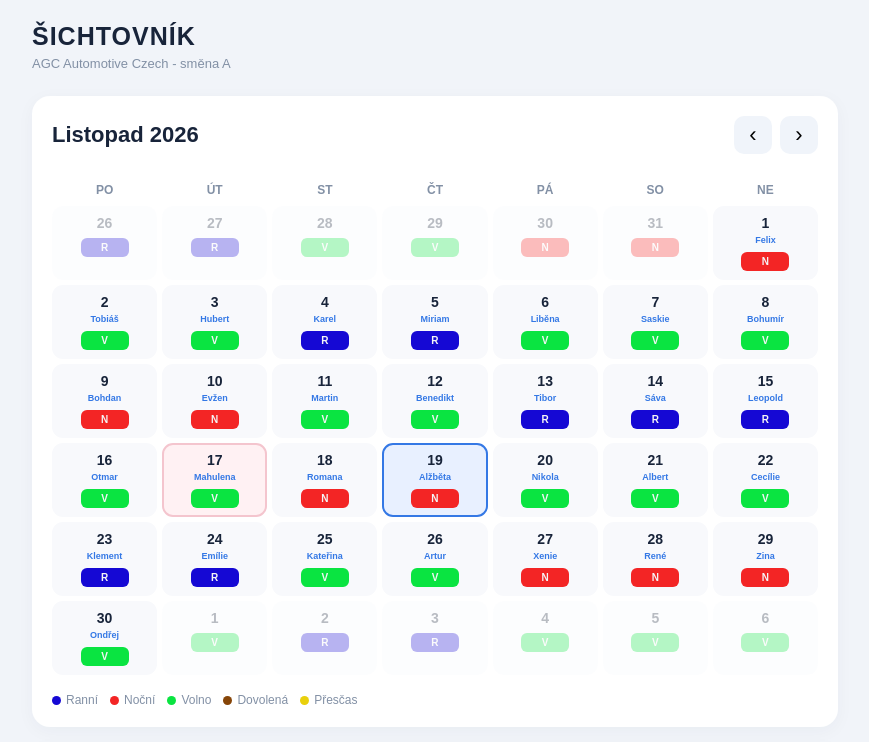
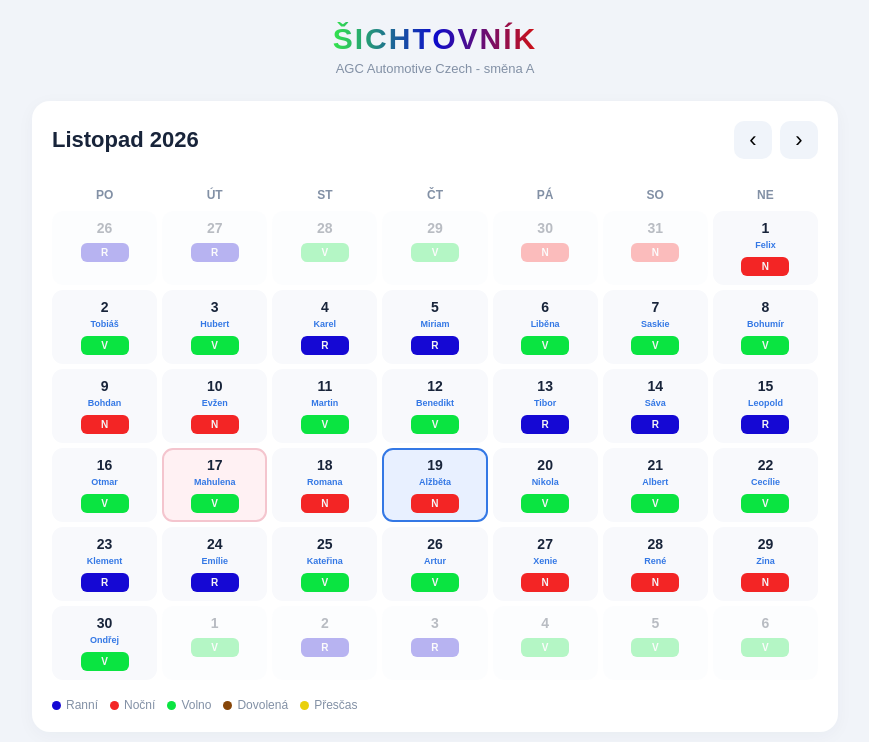
Before and after one commit to Vonkys/Sichtovnik, a plain HTML site: page index.html in a window 1280 px wide. Shown: the top 742 px of the page, without its empty margins (205-1074 px from the left). Drawn offline with Linux system fonts and the light colour scheme.

Commit message:
Update index.html

```diff
--- a/index.html
+++ b/index.html
@@ -34,15 +34,20 @@ body {
 
 header {
     display: flex;
-    justify-content: space-between;
+    justify-content: center;
     align-items: center;
+    text-align: center;
     margin-bottom: 25px;
 }
 
 .logo {
-    font-size: 25px;
-    font-weight: 800;
-    letter-spacing: 1px;
+    font-size: 30px;
+    font-weight: 900;
+    letter-spacing: 2px;
+    background: linear-gradient(90deg, #34e54c, #0b0bcb, #d11114);
+    -webkit-background-clip: text;
+    background-clip: text;
+    color: transparent;
 }
 
 .subtitle {
```
